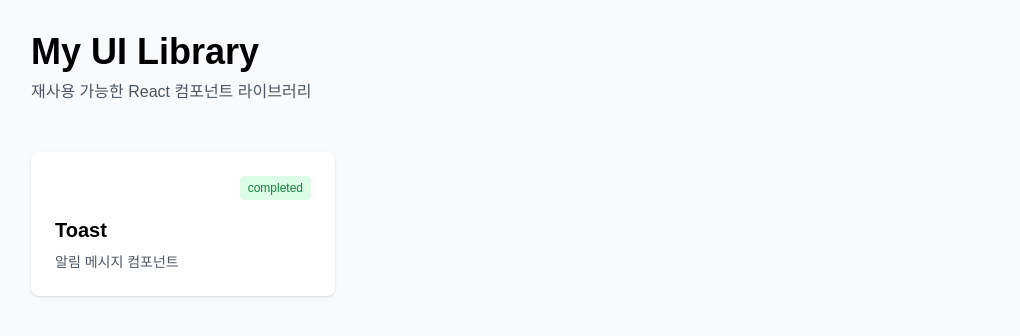
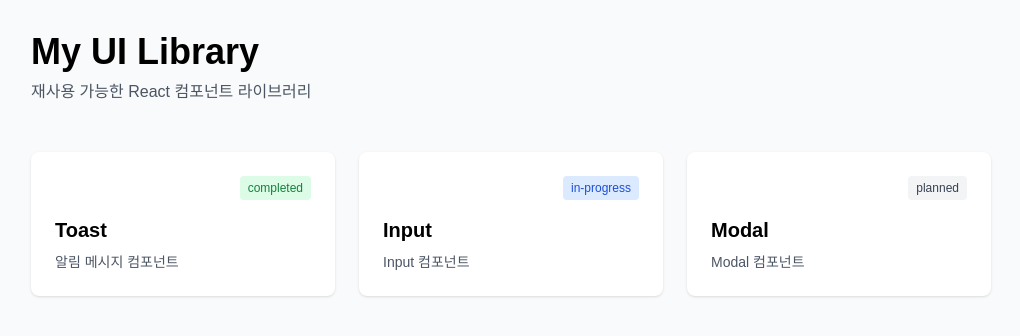
Before and after one commit to rkddbs1031/my-ui, a React (Vite) app: page / in a window 1280 px wide. Shown: the top 336 px of the page, without its empty margins (129-1149 px from the left). Built offline with nearby package versions, Linux system fonts and the light colour scheme; a web font is replaced by a local one.

Commit message:
feat: input demo 추가 및 라우터 추가

```diff
--- a/src/constants/components.ts
+++ b/src/constants/components.ts
@@ -14,4 +14,26 @@ export const components: ComponentInfo[] = [
     description: '알림 메시지 컴포넌트',
     status: 'completed',
   },
+  {
+    name: 'Modal',
+    path: '/modal',
+    description: 'Modal 컴포넌트',
+    status: 'planned',
+  },
+  {
+    name: 'Input',
+    path: '/input',
+    description: 'Input 컴포넌트',
+    status: 'in-progress',
+  },
 ];
+
+const statusPriority: Record<Status, number> = {
+  completed: 1,
+  'in-progress': 2,
+  planned: 3,
+};
+
+export const sortedComponents = [...components].sort((a, b) => {
+  return statusPriority[a.status] - statusPriority[b.status];
+});
--- a/src/constants/routes.tsx
+++ b/src/constants/routes.tsx
@@ -2,6 +2,7 @@ import { lazy, type ReactNode } from 'react';
 
 const Home = lazy(() => import('@/pages/Home'));
 const ToastDemo = lazy(() => import('@/pages/ToastDemo'));
+const InputDemo = lazy(() => import('@/pages/InputDemo'));
 
 interface RouteConfig {
   path: string;
@@ -11,4 +12,5 @@ interface RouteConfig {
 export const ROUTES_CONFIG: RouteConfig[] = [
   { path: '/', element: <Home /> },
   { path: '/toast', element: <ToastDemo /> },
+  { path: '/input', element: <InputDemo /> },
 ];
--- a/src/pages/Home.tsx
+++ b/src/pages/Home.tsx
@@ -1,6 +1,6 @@
 import { Link } from 'react-router-dom';
 
-import { components } from '@/constants/components';
+import { sortedComponents } from '@/constants/components';
 
 import Layout from '@/layouts/MainLayout';
 import Card from '@/components/Card';
@@ -15,7 +15,7 @@ export default function Home() {
 
       <Layout.Content className="">
         <div className="grid grid-cols-1 md:grid-cols-2 lg:grid-cols-3 gap-6">
-          {components.map((component) => (
+          {sortedComponents.map((component) => (
             <Link key={component.path} to={component.path} className="">
               <Card>
                 <div className="flex items-start justify-end mb-4">
--- /dev/null
+++ b/src/pages/InputDemo/index.tsx
@@ -0,0 +1,16 @@
+import Card from '@/components/Card';
+import Layout from '@/layouts/MainLayout';
+
+const status = 'in-progress';
+
+export default function InputDemo() {
+  return (
+    <Layout.Header
+      title="Input Demo"
+      subTitle="Input UI 컴포넌트입니다."
+      className="flex justify-between items-start gap-3"
+    >
+      <Card.Badge status={status} label={status} className="flex-none" />
+    </Layout.Header>
+  );
+}
```
